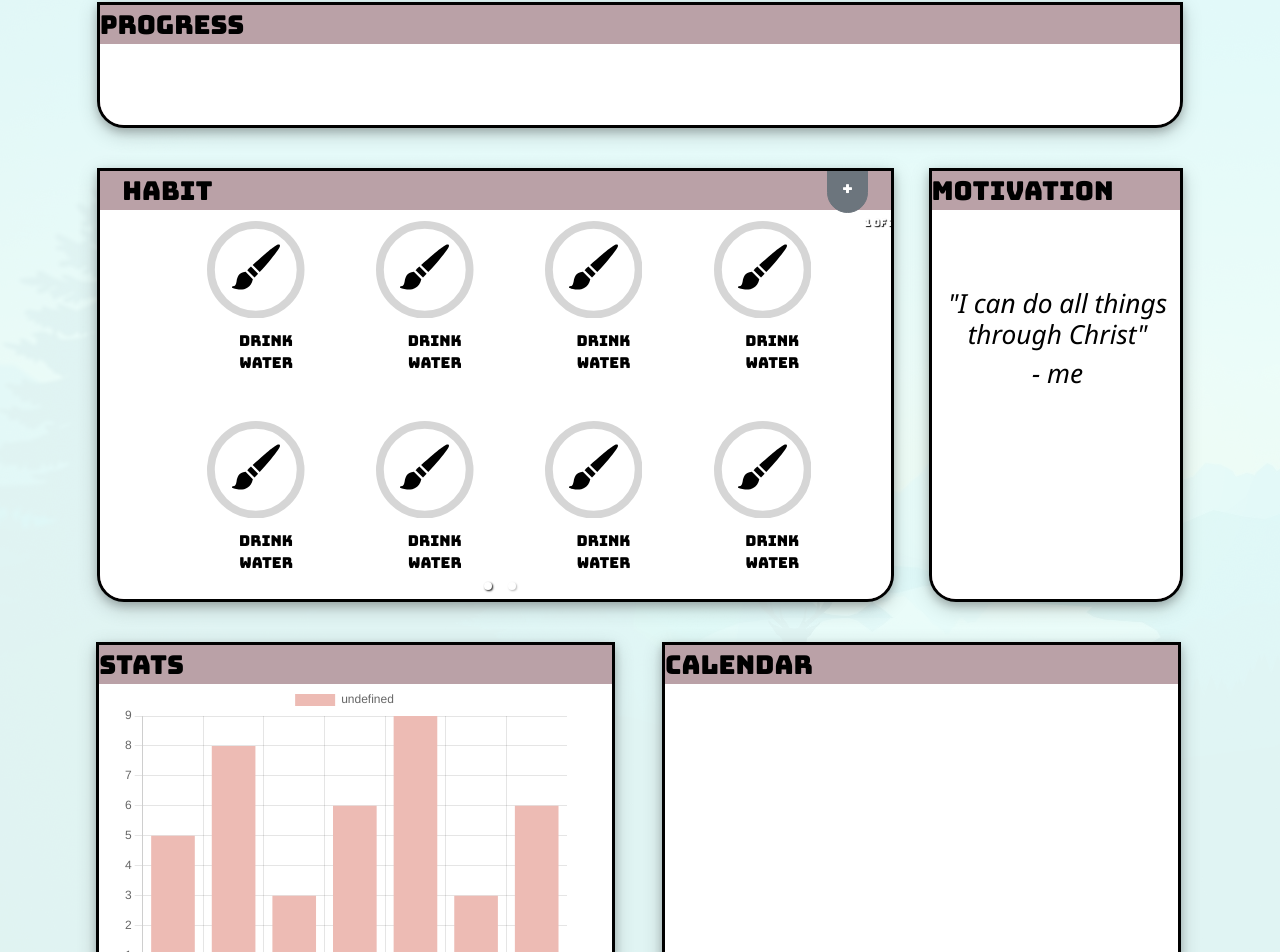
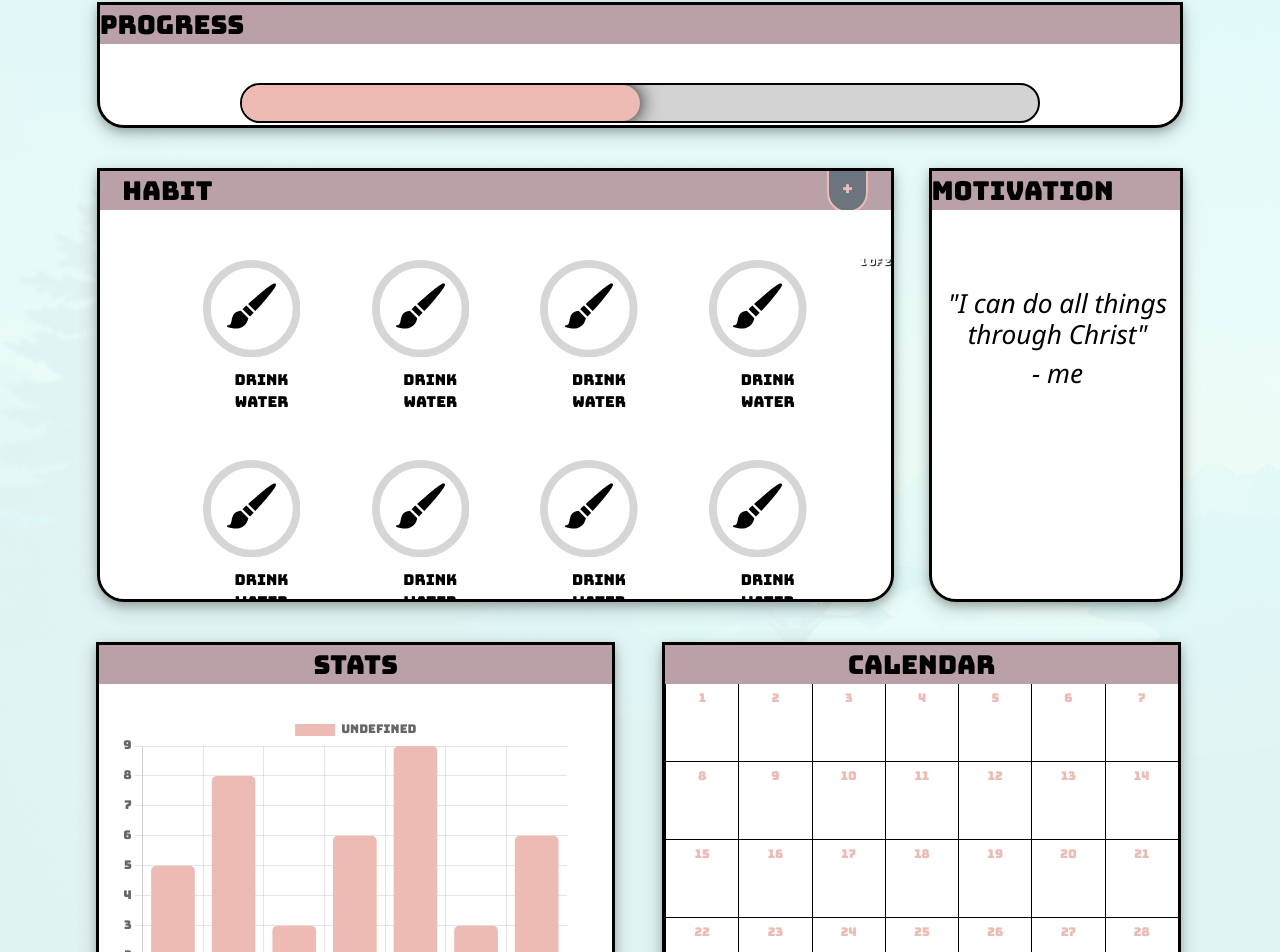
Before and after one commit to danteedmonson/habit-tracking, a React (Create React App) app in the folder frontend/: page /Dashboard in a window 1280 px wide. Shown: the part 115-1067 px from the top of the page. Built offline with nearby package versions, Linux system fonts and the light colour scheme.

Commit message:
recent version of web app

```diff
--- a/frontend/package.json
+++ b/frontend/package.json
@@ -12,6 +12,7 @@
     "bootstrap": "^5.0.2",
     "chart.js": "^3.5.0",
     "chartjs": "^0.3.24",
+    "chartjs-plugin-datalabels": "^2.0.0",
     "react": "^17.0.2",
     "react-bootstrap": "^2.0.0-beta.4",
     "react-chartjs-2": "^3.0.4",
@@ -21,6 +22,7 @@
     "react-responsive-carousel": "^3.2.20",
     "react-router-dom": "^5.2.0",
     "react-scripts": "^4.0.3",
+    "semantic-ui-react": "^2.0.3",
     "web-vitals": "^1.0.1"
   },
   "scripts": {
--- a/frontend/src/App.css
+++ b/frontend/src/App.css
@@ -51,6 +51,11 @@
 
 #habitBox {
   width: 98.5%;
+  display: flex;
+  justify-content: center;
+  align-items: center;
+  flex-direction: column;
+
 }
 
 #progressBox {
@@ -63,6 +68,19 @@
   border-radius: 27px !important;
   border: 3px solid black !important;
 }
+
+.modal {
+  overflow-y: auto;
+}
+
+.modal-open {
+  overflow: auto;
+}
+
+.modal-open[style] {
+  padding-right: 0px !important;
+}
+
 #motiBox {
   width: 100%;
 }
@@ -71,6 +89,18 @@
   margin-top: 5vh;
   width: 95.5%;
   margin-left: 2%;
+  display: flex;
+  justify-content: center;
+  align-items: center;
+  flex-direction: column;
+}
+
+#calBoxInner {
+
+  display: flex;
+  justify-content: center;
+  align-items: center;
+  flex-direction: column;
 }
 
 .my-row {
--- a/frontend/src/components/BarChart.js
+++ b/frontend/src/components/BarChart.js
@@ -1,7 +1,15 @@
 import React, { useEffect } from 'react'
 import { Bar } from 'react-chartjs-2'
+import { defaults } from 'react-chartjs-2'
+import 'chartjs-plugin-datalabels';
+
+defaults.defaultFontFamily = "'Bungee', sans-serif";
+defaults.font.family = "'Bungee', sans-serif";
+
+
 
 function BarChart(props) {
+    console.log(defaults)
 
     var mon = 0, tues = 0, wed=0, thurs = 0, fri = 0, sat = 0, sun = 0
     var days = [mon, tues, wed, thurs, fri, sat, sun]
@@ -38,8 +46,6 @@ function BarChart(props) {
             case 6:
                 sat =sat + 1
                 break;
-            default:
-                break;
         }
 
 
@@ -52,10 +58,10 @@ function BarChart(props) {
 
 
     return (
-        <div className="container">
+        <div className="container" >
 
             <div className="row" style={{ width: "100%" }} >
-                <div className="col" style={{}}>
+                <div className="col" style={{fontFamily:"Bungee"}}>
 
                     <Bar
                         data={{
@@ -67,6 +73,9 @@ function BarChart(props) {
 
                                     data: (typeof props.Checkins !== "undefined") ? [mon,tues,wed,thurs,fri,sat,sun]: [5,8,3,6,9,3,6],
                                     backgroundColor: '#EDBBB4',
+                                    borderRadius: 5,
+                                    border: 2,
+                                    borderColor: "#000"
 
                                 }
                             ]
--- a/frontend/src/components/CalBox.js
+++ b/frontend/src/components/CalBox.js
@@ -1,5 +1,6 @@
 import React from 'react';
 import "react-responsive-carousel/lib/styles/carousel.min.css"; // requires a loader
+import Calendar from './Calendar';
 
 
 function CalBox() {
@@ -11,7 +12,7 @@ function CalBox() {
             Calendar
 
             <div style={{ height: "48.7vh", width:"100%",  backgroundColor:"white" }}>
-
+            <Calendar />
 
             </div>
         </div>
--- /dev/null
+++ b/frontend/src/components/Calendar.js
@@ -0,0 +1,90 @@
+import React from 'react'
+import XMark from '../images/checkMark.png'
+
+function Calendar (props) {
+
+    var d = new Date();
+    var checkinDates = []
+
+    var months = [
+        "January", "February", "March", "April", "May",
+        "June", "July", "August", "September", "October",
+        "November", "December"
+    ];
+
+    function daysInMonth (month, year) {
+        return new Date(year, month+1, 0).getDate();
+    }
+
+    var days = [];
+
+    const dayStyle = {
+        borderBottom: "1px solid black",
+        borderLeft: "1px solid black",
+        textAlign: "center",
+        paddingTop: 5,
+        fontSize: 12,
+        cursor: "pointer",
+        color:"#EDBBB4"
+
+    }
+
+    const CalendarStyle = {
+      display: "grid",
+      gridTemplateColumns:"repeat(7, 1fr)",
+      gridTemplateRows:"repeat(5, 1fr)",
+      height:"100%"
+
+
+
+    }
+
+
+    for (var i = 1; i <= daysInMonth(d.getMonth(), d.getFullYear()); i++) {
+
+        if ( typeof props.Checkins !== "undefined") {
+
+        for (var j = 0; j < props.Checkins.length; j++) {
+
+
+
+
+                var date = new Date (props.Checkins[j].Date)
+
+
+            if (date.getDate() === i && date.getFullYear() === d.getFullYear() && date.getMonth() === d.getMonth()) {
+                checkinDates.push(i)
+
+            }
+
+        }
+    }
+
+         days.push(  <div style={dayStyle} id={"day" + i} key={i}>
+
+            {i}
+<br></br>
+            {checkinDates.includes(i) ? <img src={XMark} alt="x" style={{height:40} } key={i}/>: <></>}
+
+
+        </div>)
+
+
+    }
+
+
+
+
+
+    return(
+
+        <div style={CalendarStyle}>
+            {days}
+
+        </div>
+
+
+    )
+}
+
+export default Calendar
--- a/frontend/src/components/HabitBox.js
+++ b/frontend/src/components/HabitBox.js
@@ -18,12 +18,14 @@ function HabitBox() {
                     <div className="col-auto">Habit</div>
 
                     <div className="col-1">
-                        <Button variant="secondary" onClick={() => setModalShow(true)} style={{width:"100%", marginTop:"-7px", height:"120%",  borderBottomRightRadius: 27, borderBottomLeftRadius: 27}}>+</Button>
+                        <Button variant="secondary" onClick={() => setModalShow(true)} style={{color:"#EDBBB4", border: "2px solid #EDBBB4", width:"100%", marginTop:"-7px", height:"120%",  borderBottomRightRadius: 27, borderBottomLeftRadius: 27}}>+</Button>
                     </div>
 
                 </div>
             </div>
+
             <div style={{ height: "48.7vh", width: "100vh", borderRadius: 0, backgroundColor: "white" }}>
+            <br></br>
                 <HabitList />
 
             </div>
--- a/frontend/src/components/ProgressBox.js
+++ b/frontend/src/components/ProgressBox.js
@@ -1,20 +1,59 @@
-import React from 'react';
+import React, { useState } from "react";
+import { makeStyles, withStyles } from "@material-ui/core/styles";
+import LinearProgress from "@material-ui/core/LinearProgress";
 
+const BorderLinearProgress = withStyles((theme) => ({
+  root: {
+    height: 40,
+    borderRadius: 27,
+    border: "2px solid black",
+    width:"100vh"
+  },
+  colorPrimary: {
+    backgroundColor: "lightgrey", //theme.palette.grey[theme.palette.type === 'light' ? 200 : 700],
+  },
+  bar: {
+    borderRadius: 27,
+    backgroundColor: "#EDBBB4",
+    boxShadow: " 0 0 20px black",
+  },
+}))(LinearProgress);
+
+const useStyles = makeStyles({
+  root: {
+    flexGrow: 1,
+  },
+});
 
 function ProgressBox() {
+  const [percent, setPercent] = useState(20);
 
+  const classes = useStyles();
 
+  return (
+    <div className="dashBox" id="progressBox" style={{ alignItems: "center" }}>
+      Progress
+      <div
+        style={{
+          backgroundColor: "white",
+          width: "100%",
+          height: "10.5vh",
+         alignItems:"center",
+          display: "flex",
+          flexDirection: "column",
 
-    return (
-        <div className="dashBox" id="progressBox" style={{alignItems:"center"}}>
-            Progress
+          justifyContent:"center"
 
-            <div style={{  backgroundColor:"white", width: "100%", height: "10.3vh", alignSelf:"center" }}>
-
-
-            </div>
+        }}
+      >
+        <div className={classes.root}>
+          {/* <FacebookCircularProgress /> */}
+          <br />
+          <BorderLinearProgress variant="determinate" value={50} />
         </div>
-    )
+      </div>
+    </div>
+  );
 }
 
 export default ProgressBox;
--- a/frontend/src/components/StatBox.js
+++ b/frontend/src/components/StatBox.js
@@ -11,7 +11,7 @@ function StatBox() {
         <div className="dashBox" id="calBox">
             Stats
 
-            <div style={{ height: "48.7vh", width:"100%",  backgroundColor:"white" }}>
+            <div id="calBoxInner" style={{ height: "48.7vh", width:"100%",  backgroundColor:"white" }}>
 
                 <BarChart/>
             </div>
--- a/frontend/src/pages/Dashboard.js
+++ b/frontend/src/pages/Dashboard.js
@@ -4,6 +4,7 @@ import ProgressBox from '../components/ProgressBox';
 import MotiBox from '../components/MotiBox';
 import CalBox from '../components/CalBox';
 import StatBox from '../components/StatBox';
+
 
 function Dashboard() {
 
```
Also changed, not shown: 1 other file (tests, documents, lock files or other folders).
